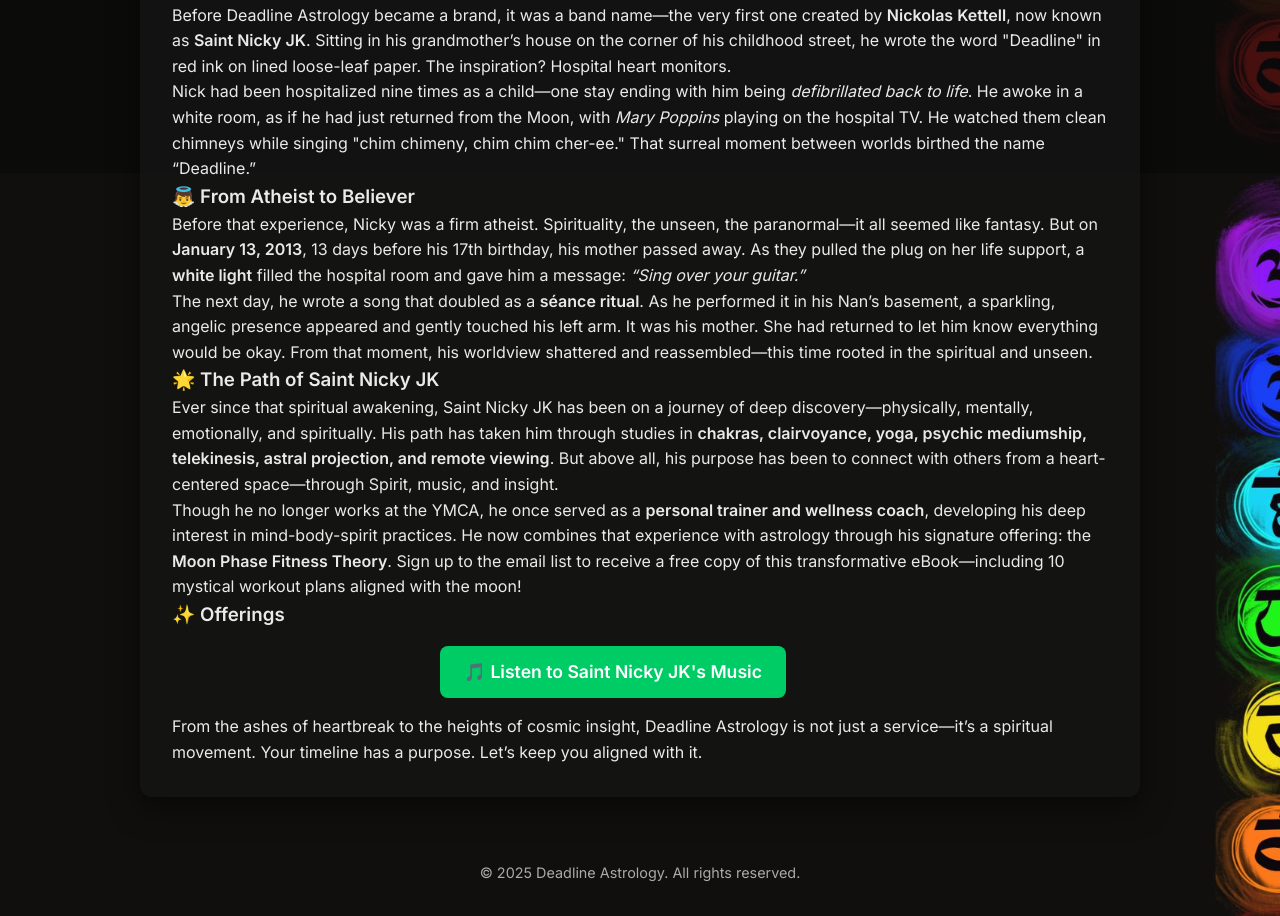
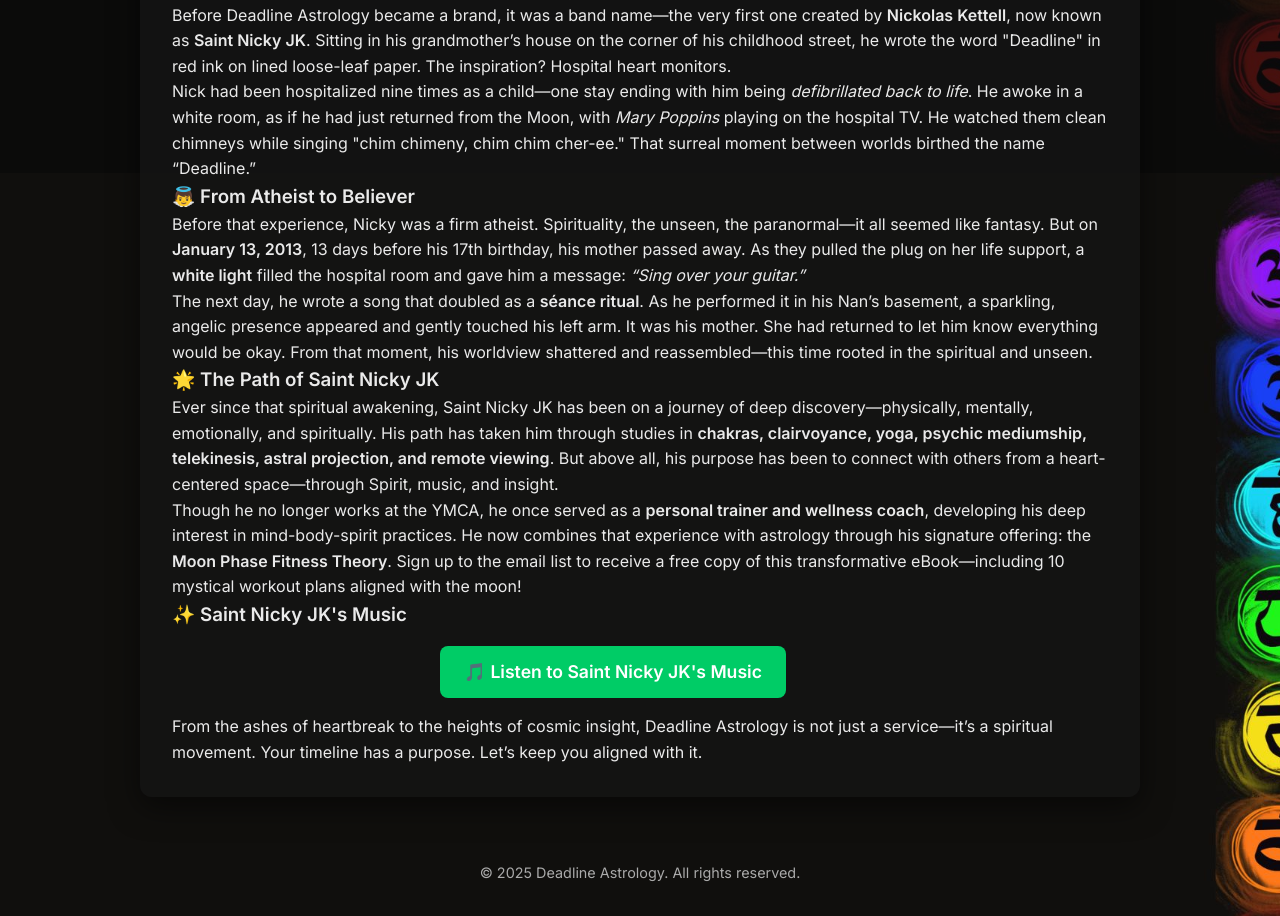
Before and after one commit to Deadline-Astrology/Deadlineastrology.github.io, a Jekyll site: the page about.html, which Jekyll copies as it is, in a window 1280 px wide. Shown: the part 727-1643 px from the top of the page. Built offline with Jekyll 4.4.1, drawn with Linux system fonts in a browser that asks for light colours; some web fonts are replaced.

Commit message:
Update about.html

```diff
--- a/about.html
+++ b/about.html
@@ -70,7 +70,7 @@
       Though he no longer works at the YMCA, he once served as a <strong>personal trainer and wellness coach</strong>, developing his deep interest in mind-body-spirit practices. He now combines that experience with astrology through his signature offering: the <strong>Moon Phase Fitness Theory</strong>. Sign up to the email list to receive a free copy of this transformative eBook—including 10 mystical workout plans aligned with the moon!
     </p>
 
-    <h3>✨ Offerings</h3>
+    <h3>✨ Saint Nicky JK's Music</h3>
     <ul>
       <li><a href="https://on.soundcloud.com/aztl1JowpqGvfX4ArQ" target="_blank" rel="noopener noreferrer" class="button">🎵 Listen to Saint Nicky JK's Music</a></li>
     </ul>
```
